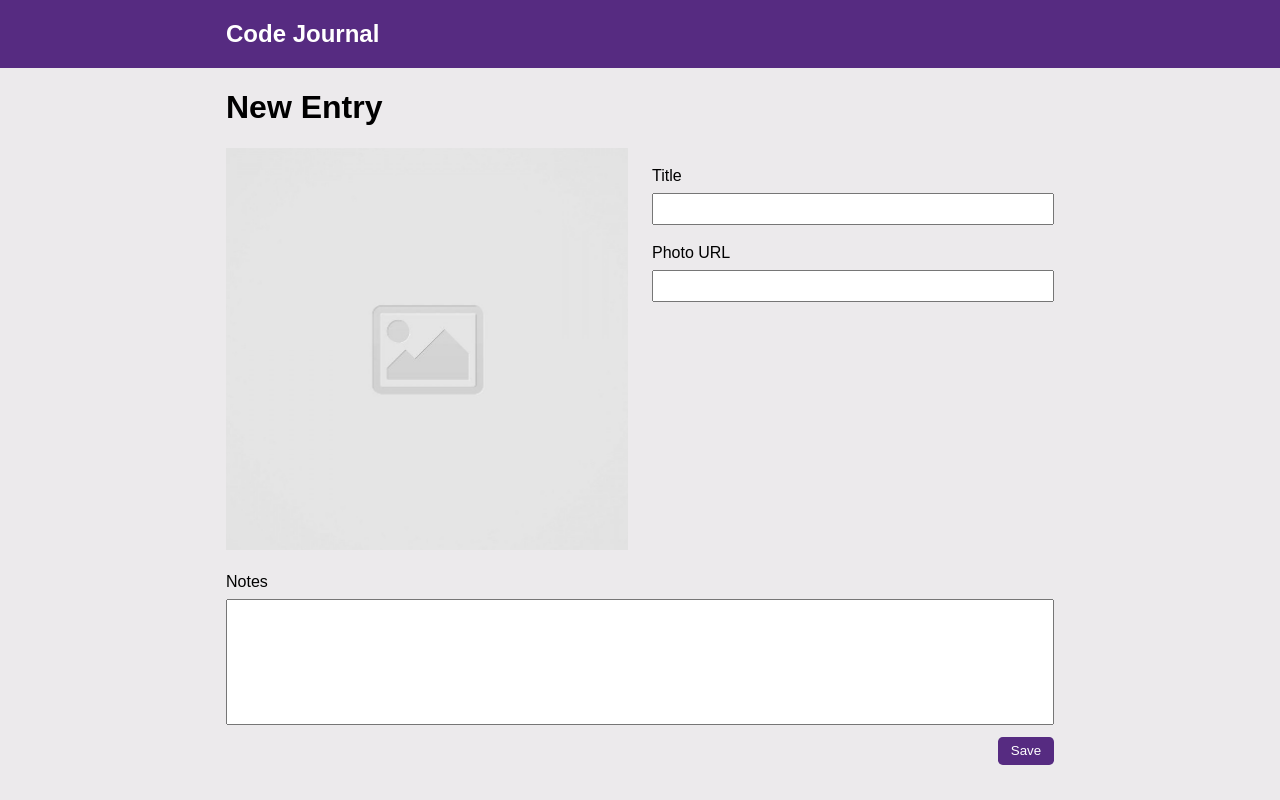
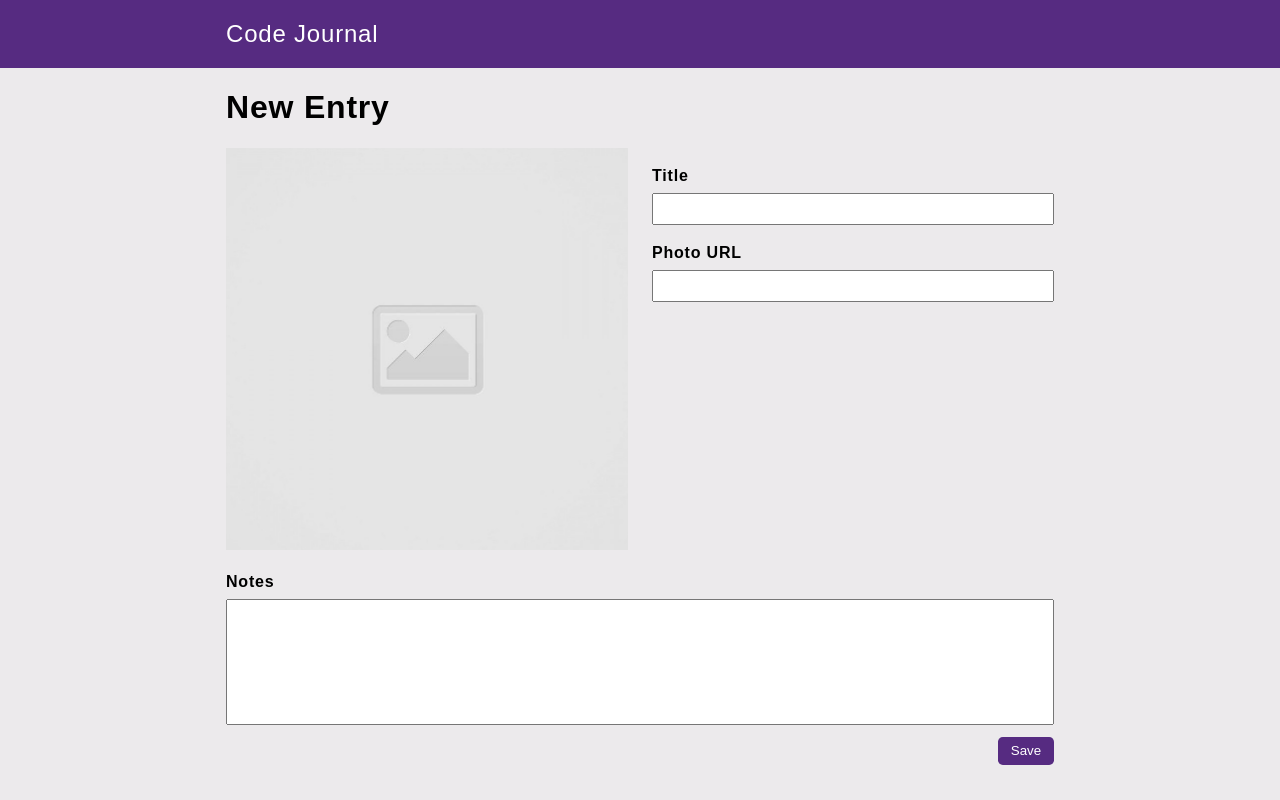
Before and after one commit to danielycho/code-journal, a website: page index.html in a window 1280 px wide. Drawn offline with Linux system fonts and the light colour scheme.

Commit message:
Completed input event for photoURL.

```diff
--- a/css/styles.css
+++ b/css/styles.css
@@ -12,7 +12,7 @@ textarea {
   resize: none;
 }
 
-.fit {
+.photo {
   width: 100%;
 }
 
@@ -47,3 +47,13 @@ textarea {
   border-radius: 0.3rem;
   border: none;
 }
+
+.font-edit {
+  font-weight: lighter;
+  letter-spacing: 0.05rem;
+}
+
+.font-entry {
+  font-weight: bold;
+  letter-spacing: 0.05rem;
+}
--- a/index.html
+++ b/index.html
@@ -20,7 +20,7 @@
     <div class="container">
       <div class="row">
         <div class="column-full">
-          <h2 class="text-white">Code Journal</h2>
+          <h2 class="text-white font-edit">Code Journal</h2>
         </div>
       </div>
     </div>
@@ -28,24 +28,24 @@
   <div class="container">
     <div class="row">
       <div class="column-full">
-        <h1>New Entry</h1>
+        <h1 class="font-entry">New Entry</h1>
       </div>
     </div>
     <div data-view="entry-form">
       <form>
         <div class="row">
           <div class="column-half">
-            <img class="fit" src="images/placeholder-image-square.jpg">
+            <img class="photo" src="images/placeholder-image-square.jpg">
           </div>
           <div class="column-half">
             <div class="add-margin">
-              <label class="title" for="title">Title</label>
+              <label class="title font-entry" for="title">Title</label>
             </div>
             <div class="add-space">
               <input type="text" id="title" name="title" required>
             </div>
             <div class="add-margin">
-              <label for="photo-url">Photo URL</label>
+              <label class="font-entry" for="photo-url">Photo URL</label>
             </div>
             <div class="add-space">
               <input type="url" id="photo-url" name="photo-url" required>
@@ -54,7 +54,7 @@
         </div>
         <div class="row add-margin">
           <div class="column-full">
-            <label for="notes">Notes</label>
+            <label class="font-entry" for="notes">Notes</label>
             <div class="add-space">
               <textarea id="notes" rows="8" required></textarea>
             </div>
--- a/js/main.js
+++ b/js/main.js
@@ -0,0 +1,8 @@
+var photoInput = document.querySelector('#photo-url');
+var photo = document.querySelector('.photo');
+
+function handlePhoto(event) {
+  photo.setAttribute('src', event.target.value);
+}
+
+photoInput.addEventListener('input', handlePhoto);
```
